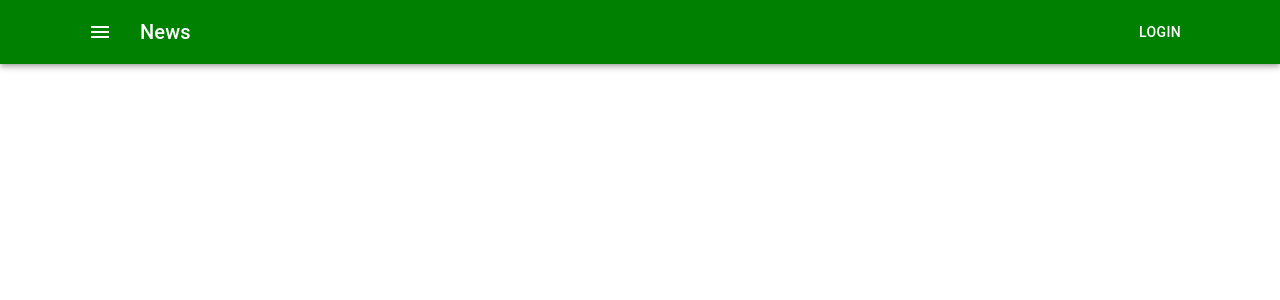
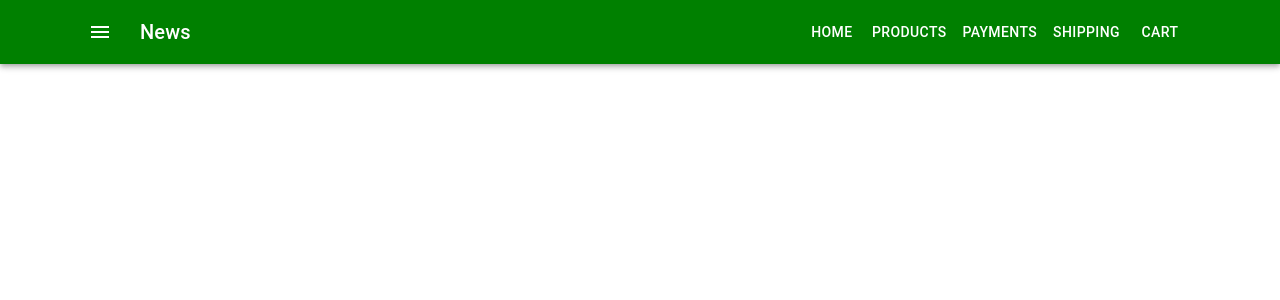
Before and after one commit to StasKostak/React-Shop-Project, a React (Create React App) app: page / in a window 1280 px wide. Shown: the top 300 px of the page. Built offline with nearby package versions, Linux system fonts and the light colour scheme; the HTML template or start-up script is replaced by a standard one.

Commit message:
add button

```diff
--- /dev/null
+++ b/src/components/Menu/Menu.tsx
@@ -0,0 +1,16 @@
+import Button from '@mui/material/Button'
+
+type Props = {}
+
+const Menu = (props: Props) => {
+    return (
+        <>
+            <Button color="inherit">Home</Button>
+            <Button color="inherit">Products</Button>
+            <Button color="inherit">Payments</Button>
+            <Button color="inherit">Shipping</Button>
+            <Button color="inherit">Cart</Button>
+        </>
+    )
+}
+export default Menu
--- a/src/container/Header/Header.tsx
+++ b/src/container/Header/Header.tsx
@@ -6,6 +6,7 @@
 import MenuIcon from '@mui/icons-material/Menu'
 import { Container } from '@mui/system'
 import './Header.scss'
+import Menu from 'components/Menu/Menu'
 
 type Props = {}
 const Header = (props: Props) => {
@@ -29,7 +30,7 @@
                     >
                         News
                     </Typography>
-                    <Button color="inherit">Login</Button>
+                    <Menu />
                 </Toolbar>
             </Container>
         </AppBar>
```
